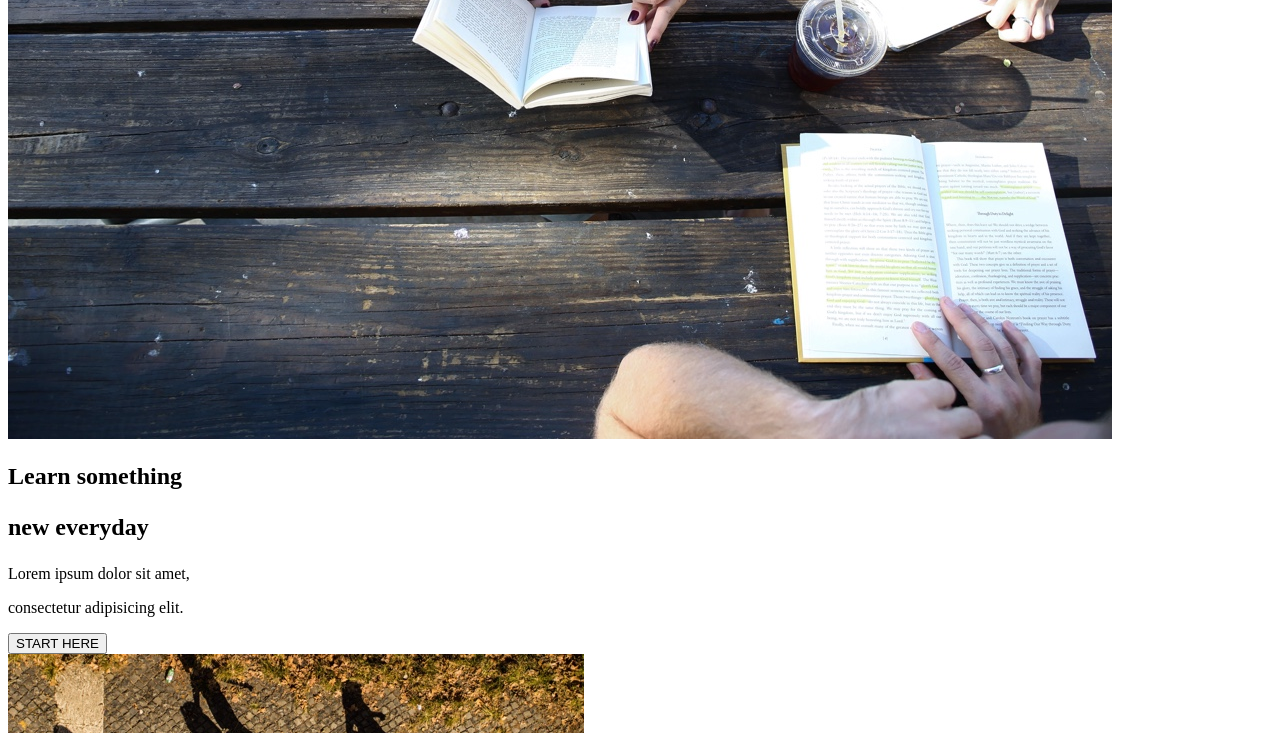
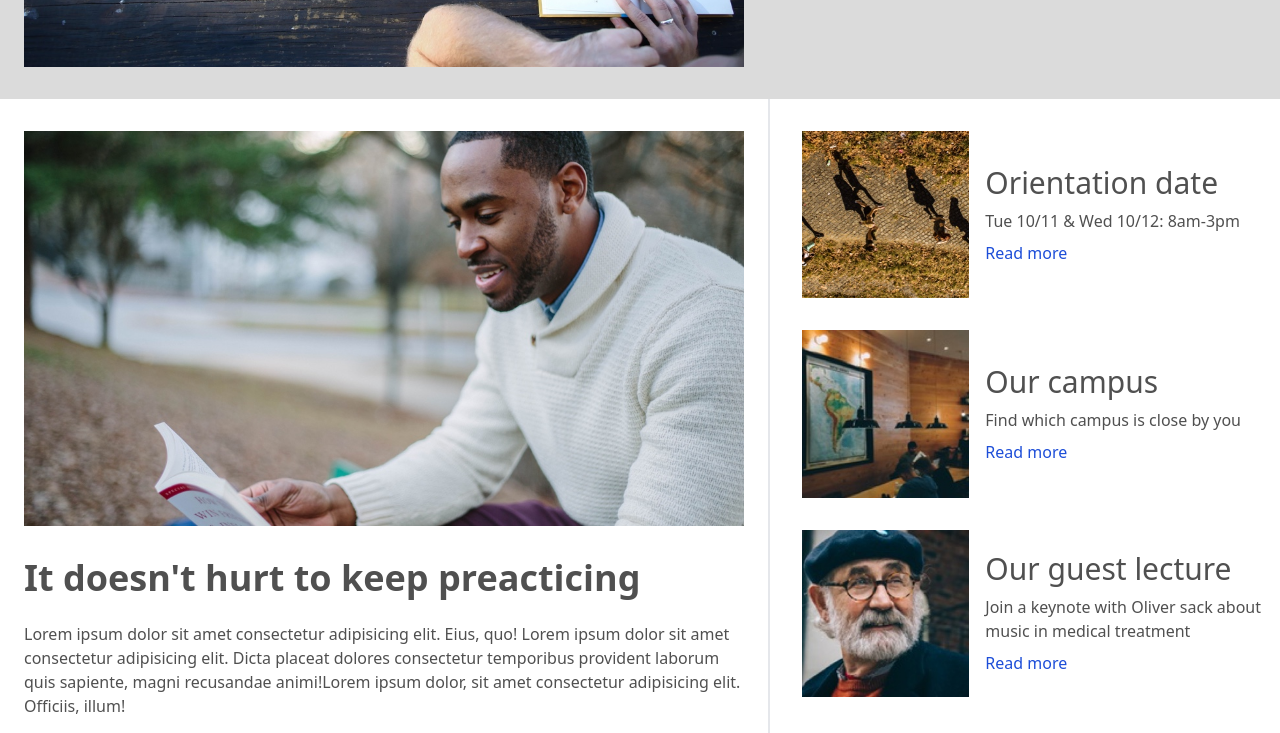
Before and after one commit to Teneieiza/19_Nitipat_Colmar, a plain HTML site: page public/index.html in a window 1280 px wide. Shown: the part 561-1294 px from the top of the page. Drawn offline with nearby package versions, Linux system fonts and the light colour scheme; files that its build step writes are made by us from their sources; the site is published under a folder, as on GitHub Pages, so addresses that start at the root find nothing.

Commit message:
Update14.23-14.25

```diff
--- a/public/index.html
+++ b/public/index.html
@@ -7,7 +7,7 @@
         ColmarAcademy
     </title>
     <link rel="icon" type="logo" href="./images/ic-logo.svg">
-    <link rel="stylesheet" href="/public/output.css" />
+    <link rel="stylesheet" href="./public/output.css" />
 </head>
 <body>
     <nav class="h-[64px] w-full">
```
